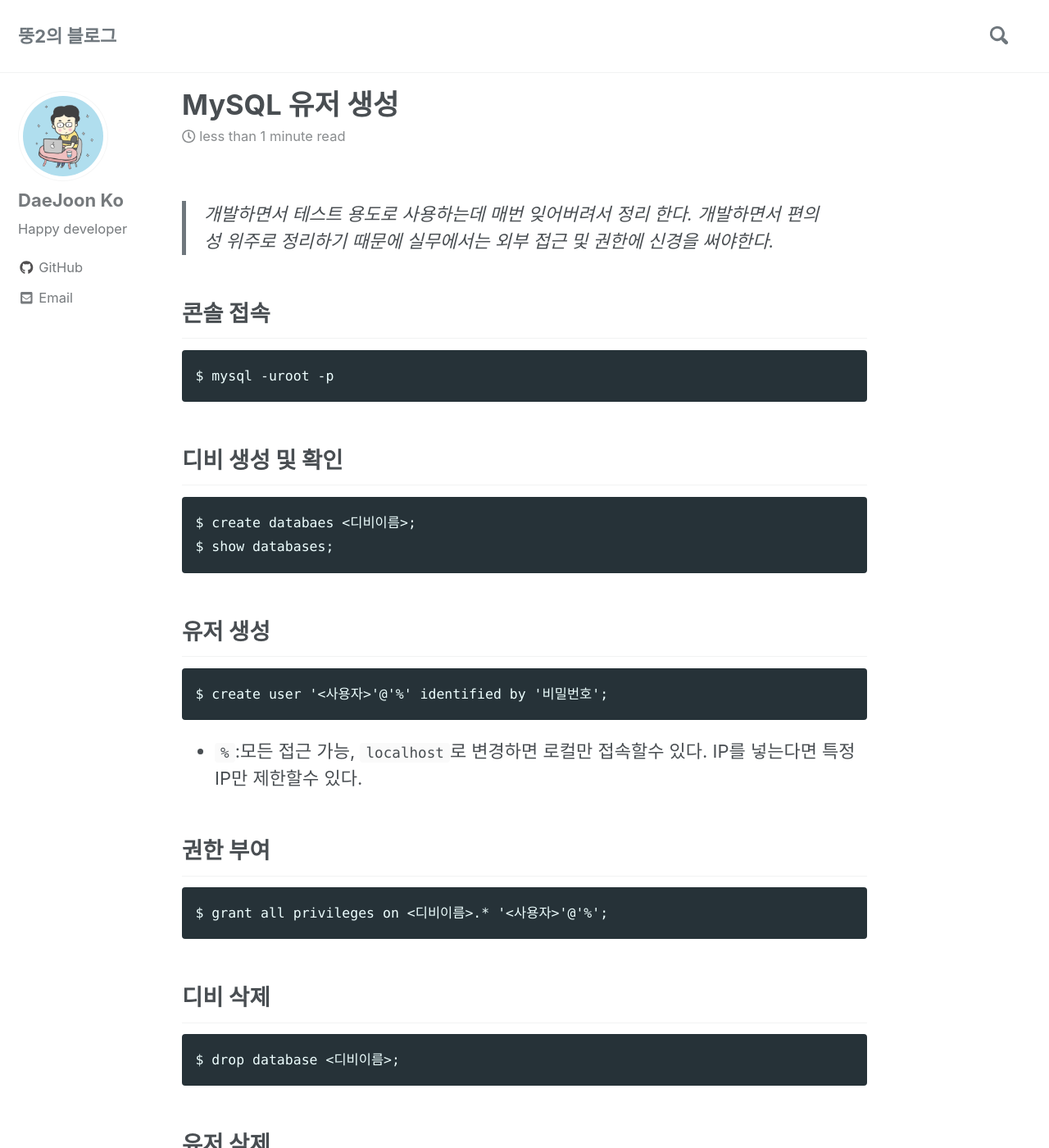
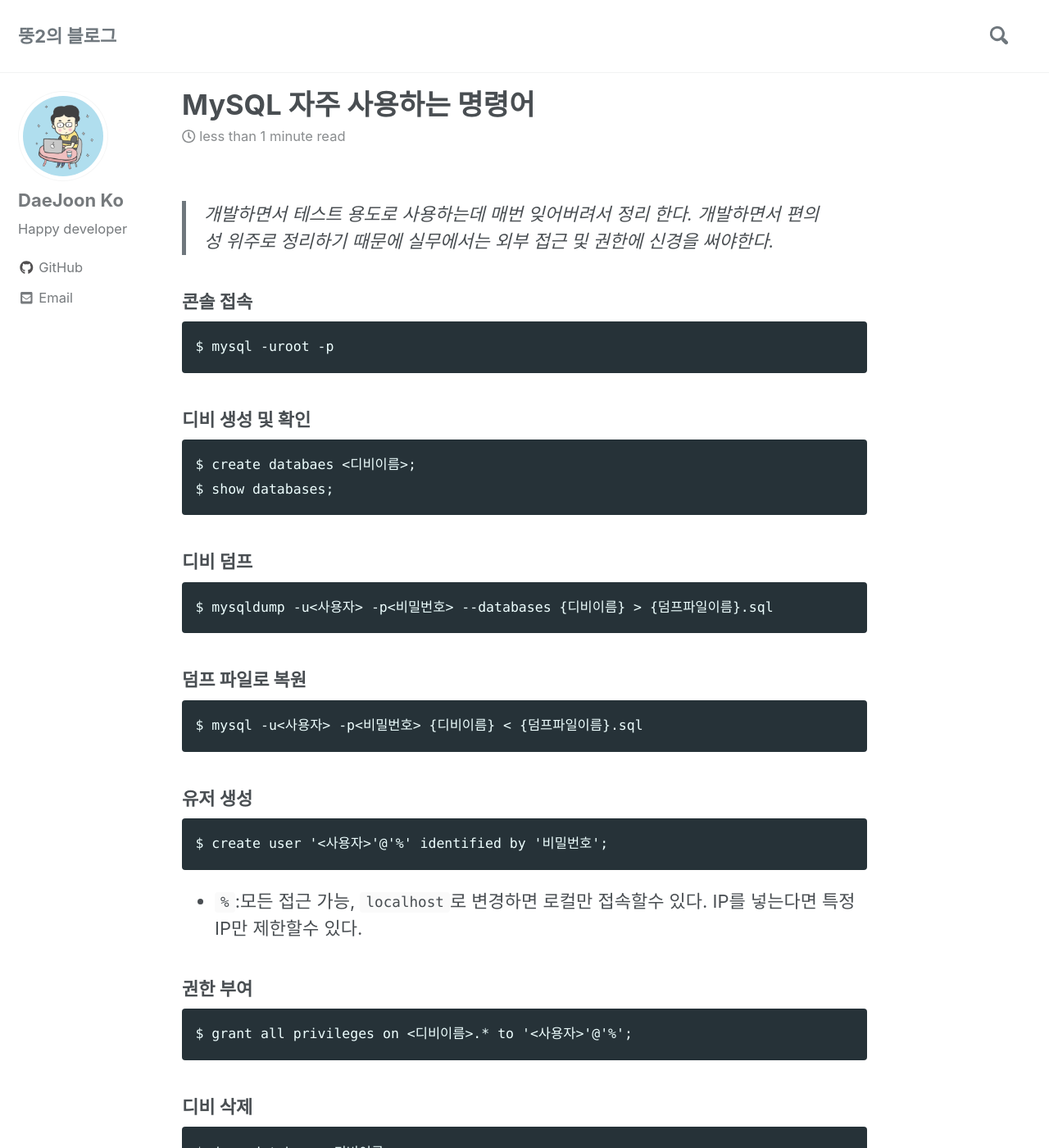
Before and after one commit to daejoon/daejoon.github.io, a Jekyll site: the page built from _posts/2019-02-02-MySql-자주사용하는-명령어.md, in a window 1280 px wide and 1400 px high. Shown: the whole window at 82% size. Built offline with Jekyll 4.4.1, drawn with Linux system fonts in a browser that asks for light colours; cached includes are drawn as plain includes; nearby versions of some CDN libraries; comment, search, counter and statistics services are not loaded.

Commit message:
Update and rename 2019-02-02-MySql-User-생성.md to 2019-02-02-MySql-자주사용하는-명령어.md

````diff
--- a/_posts/2019-02-02-MySql-User-생성.md
+++ b/_posts/2019-02-02-MySql-자주사용하는-명령어.md
@@ -1,39 +1,49 @@
 ---
-title: MySQL 유저 생성
+title: MySQL 자주 사용하는 명령어
 categories: MySQL
 ---
 
 > 개발하면서 테스트 용도로 사용하는데 매번 잊어버려서 정리 한다.
 > 개발하면서 편의성 위주로 정리하기 때문에 실무에서는 외부 접근 및 권한에 신경을 써야한다.
 
-## 콘솔 접속
+### 콘솔 접속
 ```
 $ mysql -uroot -p
 ```
 
-## 디비 생성 및 확인
+### 디비 생성 및 확인
 ```
 $ create databaes <디비이름>;
 $ show databases;
 ```
 
-## 유저 생성
+### 디비 덤프
+```
+$ mysqldump -u<사용자> -p<비밀번호> --databases {디비이름} > {덤프파일이름}.sql
+```
+
+### 덤프 파일로 복원
+```
+$ mysql -u<사용자> -p<비밀번호> {디비이름} < {덤프파일이름}.sql
+```
+
+### 유저 생성
 ```
 $ create user '<사용자>'@'%' identified by '비밀번호';
 ```
 - `%`:모든 접근 가능, `localhost`로 변경하면 로컬만 접속할수 있다. IP를 넣는다면 특정 IP만 제한할수 있다.
 
-## 권한 부여
+### 권한 부여
 ```
-$ grant all privileges on <디비이름>.* '<사용자>'@'%';
+$ grant all privileges on <디비이름>.* to '<사용자>'@'%';
 ```
 
-## 디비 삭제
+### 디비 삭제
 ```
 $ drop database <디비이름>;
 ```
 
-## 유저 삭제
+### 유저 삭제
 ```
 $ drop user '<사용자>'@'%';
 ```
````
